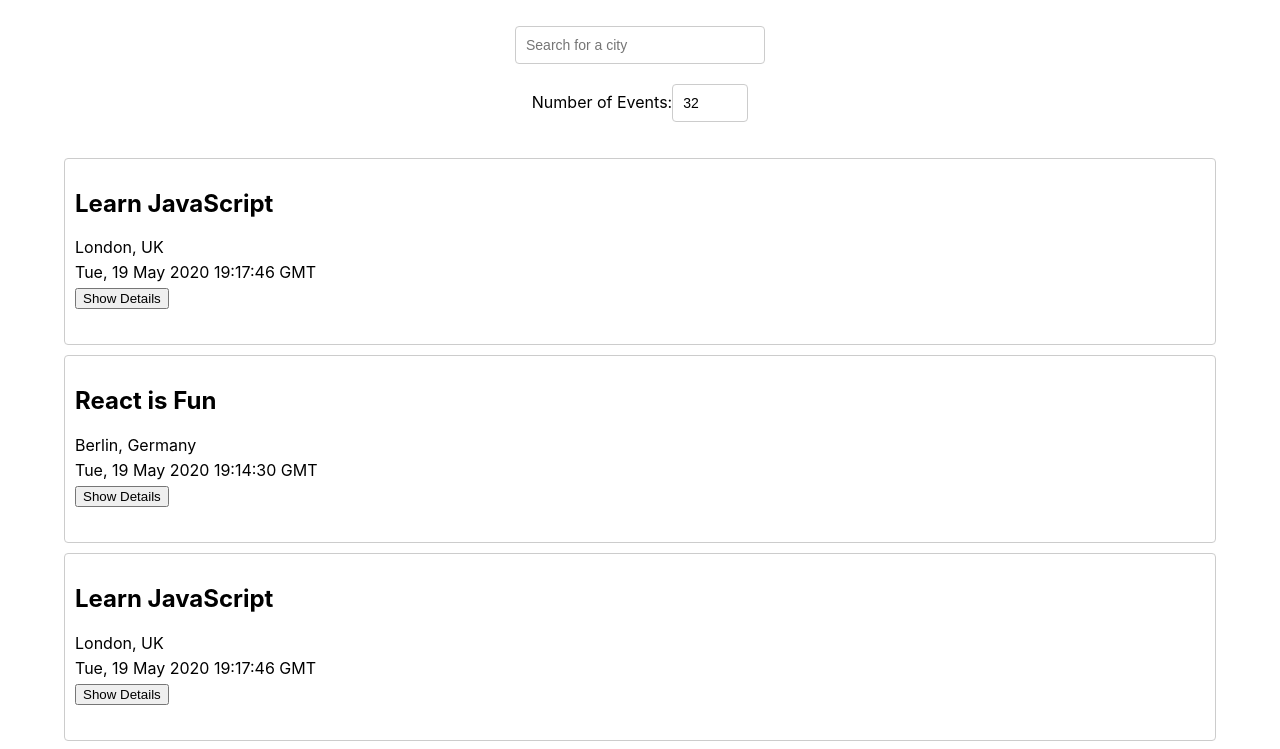
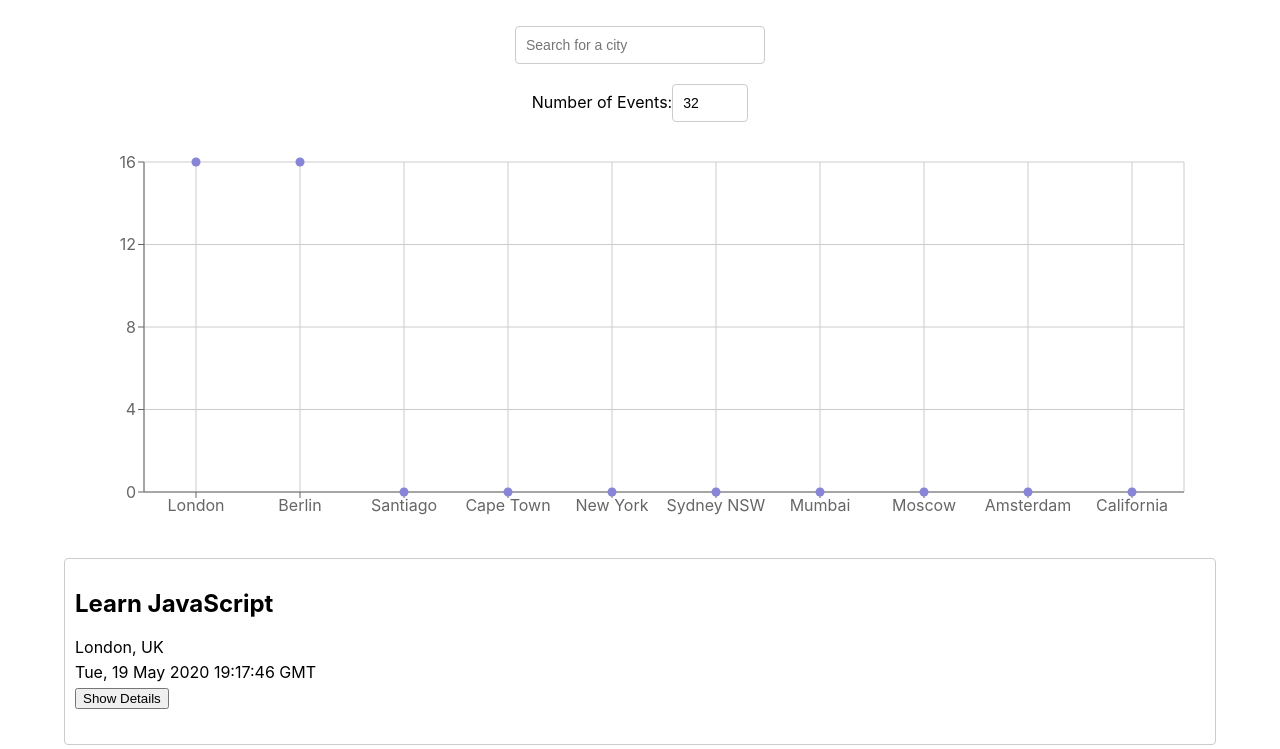
Before and after one commit to juli20008/Meet_App, a React (Create React App) app: page / in a window 1280 px wide. Shown: the top 749 px of the page. Built offline with nearby package versions, Linux system fonts and the light colour scheme; what atatus-spa would draw is missing.

Commit message:
scatterplot

```diff
--- a/package.json
+++ b/package.json
@@ -10,6 +10,7 @@
     "react": "^18.2.0",
     "react-dom": "^18.2.0",
     "react-scripts": "5.0.1",
+    "recharts": "^2.7.2",
     "web-vitals": "^2.1.4",
     "workbox-background-sync": "^6.6.0",
     "workbox-broadcast-update": "^6.6.0",
--- a/src/App.js
+++ b/src/App.js
@@ -1,6 +1,7 @@
 // src/App.js
 import { useEffect, useState } from 'react';
 import CitySearch from './components/CitySearch';
+import CityEventsChart from './components/CityEventsChart';
 import EventList from './components/EventList';
 import NumberOfEvents from './components/NumberOfEvents';
 import { extractLocations, getEvents } from './api';
@@ -62,6 +63,7 @@
         setErrorAlert={setErrorAlert}
         setWarningAlert={setWarningAlert}
       />
+      <CityEventsChart allLocations={allLocations} events={events} />
       <EventList events={events} numberOfEvents={currentNOE} />
     </div>
   );
--- /dev/null
+++ b/src/components/CityEventsChart.js
@@ -0,0 +1,48 @@
+// src/components/CityEventsChart.js
+
+import { useState, useEffect } from 'react';
+import {
+  ScatterChart,
+  Scatter,
+  XAxis, YAxis,
+  CartesianGrid,
+  Tooltip,
+  ResponsiveContainer
+} from 'recharts';
+
+const CityEventsChart = ({ allLocations, events }) => {
+    const [data, setData] = useState([]);
+
+    useEffect(() => {
+      setData(getData());
+    }, [`${events}`]);
+
+    const getData = () => {
+        const data = allLocations.map((location) => {
+        const count = events.filter((event) => event.location === location).length
+          const city = location.split(', ')[0]
+          return { city, count };
+        })
+        return data;
+      };
+      return (
+        <ResponsiveContainer width="99%" height={400}>
+          <ScatterChart
+            margin={{
+              top: 20,
+              right: 20,
+              bottom: 20,
+              left: 20,
+            }}
+          >
+            <CartesianGrid />
+            <XAxis category="number" dataKey="city" name="City" />
+            <YAxis type="number" dataKey="count" name="Number of events" allowDecimals={false} />
+            <Tooltip cursor={{ strokeDasharray: '3 3' }} />
+            <Scatter name="A school" data={data} fill="#8884d8" />
+          </ScatterChart>
+        </ResponsiveContainer>
+      );
+    }
+
+export default CityEventsChart;
```
Also changed, not shown: 1 other file (tests, documents, lock files or other folders).
